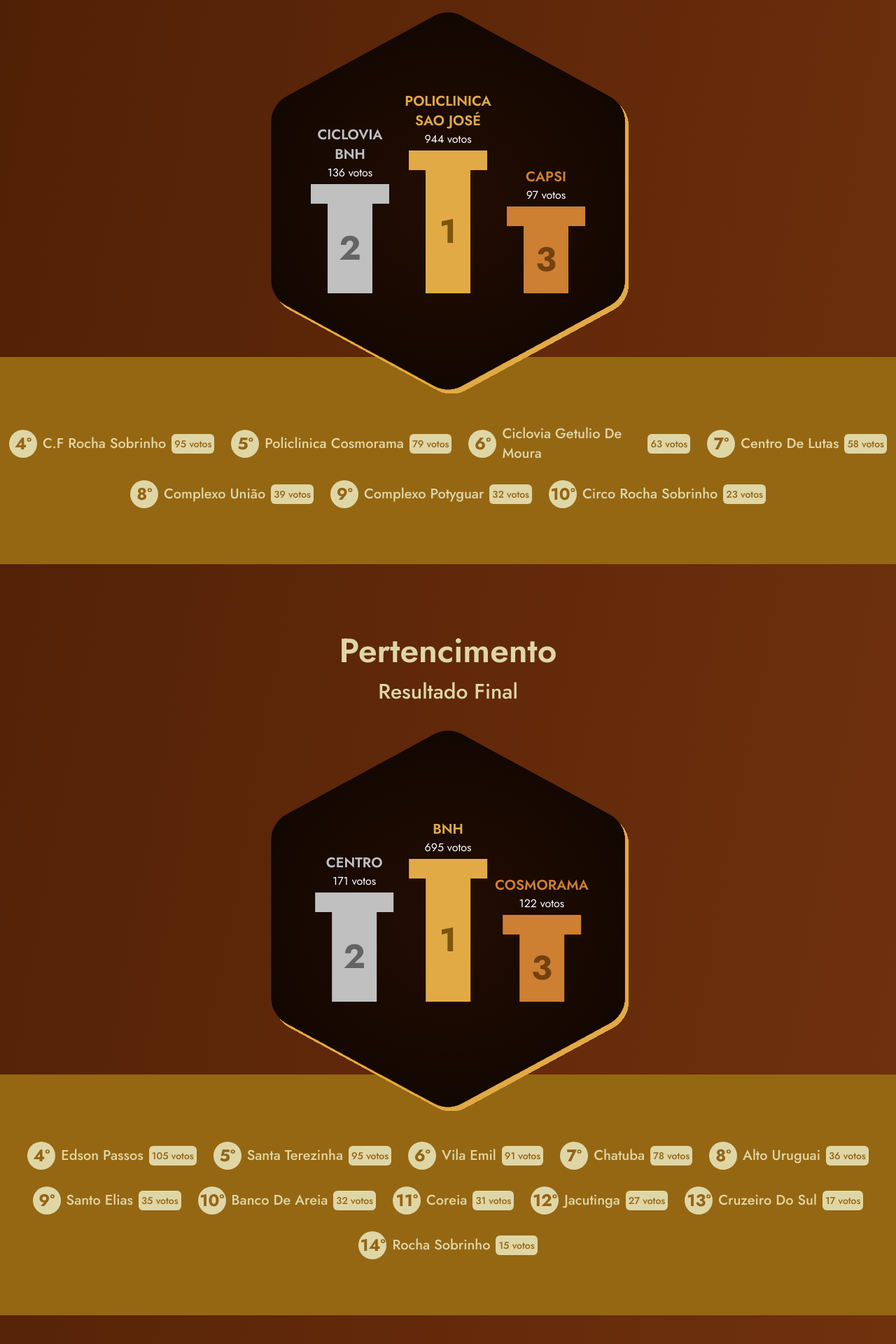
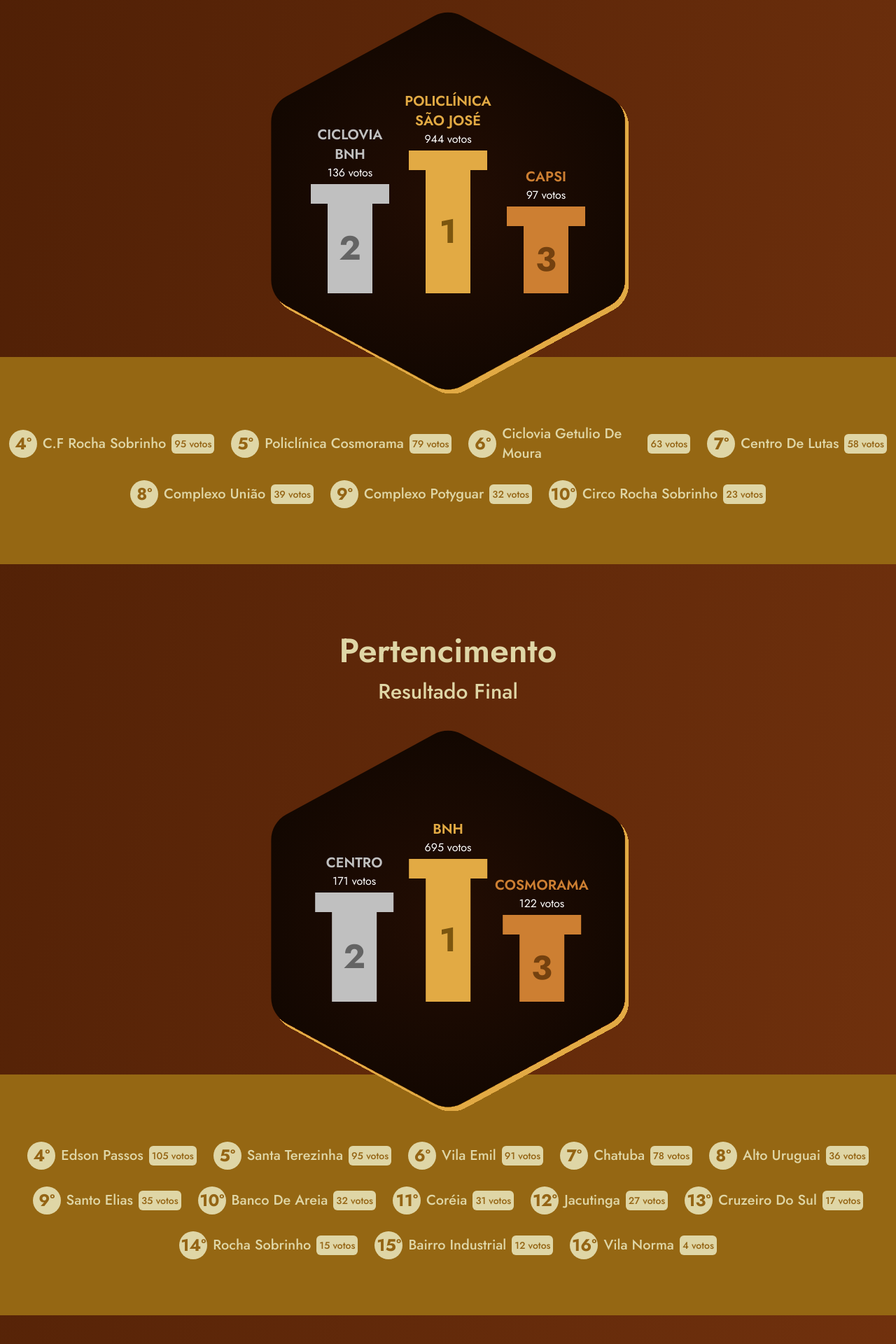
Before and after one commit to DesenvolvimentoCCS-PMM/mesquita-indica-2024, a React (Vite) app: page / in a window 1280 px wide. Shown: the part 3100-5020 px from the top of the page at 70% size. Built offline with nearby package versions, Linux system fonts and the light colour scheme; a web font is replaced by a local one.

Commit message:
feat: adicionando bairros restantes

```diff
--- a/src/data/results.ts
+++ b/src/data/results.ts
@@ -38,11 +38,11 @@ export const results = [
   {
     title: "Mesquita do futuro",
     options: [
-      { name: "policlinica sao josé", votes: 944, pos: 1 },
+      { name: "policlínica são josé", votes: 944, pos: 1 },
       { name: "ciclovia bnh", votes: 136, pos: 2 },
       { name: "capsi", votes: 97, pos: 3 },
       { name: "C.F rocha sobrinho", votes: 95, pos: 4 },
-      { name: "policlinica cosmorama", votes: 79, pos: 5 },
+      { name: "policlínica cosmorama", votes: 79, pos: 5 },
       { name: "ciclovia getulio de moura", votes: 63, pos: 6 },
       { name: "centro de lutas", votes: 58, pos: 7 },
       { name: "complexo união", votes: 39, pos: 8 },
@@ -63,17 +63,19 @@ export const results = [
       { name: "alto uruguai", votes: 36, pos: 8 },
       { name: "santo elias", votes: 35, pos: 9 },
       { name: "banco de areia", votes: 32, pos: 10 },
-      { name: "coreia", votes: 31, pos: 11 },
+      { name: "coréia", votes: 31, pos: 11 },
       { name: "jacutinga", votes: 27, pos: 12 },
       { name: "cruzeiro do sul", votes: 17, pos: 13 },
       { name: "rocha sobrinho", votes: 15, pos: 14 },
+      { name: "bairro industrial", votes: 12, pos: 15 },
+      { name: "vila norma", votes: 4, pos: 16 },
     ],
   },
   {
     title: "Qualidade de Vida",
     options: [
       { name: "ciclovia baronesa", votes: 279, pos: 1 },
-      { name: "vila olimpica", votes: 261, pos: 2 },
+      { name: "vila olímpica", votes: 261, pos: 2 },
       { name: "campo da bica", votes: 125, pos: 3 },
       { name: "praça pec", votes: 73, pos: 4 },
       { name: "praça telemar", votes: 53, pos: 5 },
@@ -89,10 +91,9 @@ export const results = [
       { name: "circo chatuba", votes: 396, pos: 1 },
       { name: "cursos profi. livres", votes: 185, pos: 2 },
       { name: "praça pec", votes: 121, pos: 3 },
-      { name: "espaço convive", votes: 93, pos: 4 },
-      { name: "cras santa terezinha", votes: 79, pos: 5 },
+      { name: "cras (todos)", votes: 98, pos: 4 },
+      { name: "espaço convive", votes: 93, pos: 5 },
       { name: "espaço da mulher mesquitense", votes: 79, pos: 6 },
-      { name: "cras (todos)", votes: 19, pos: 7 },
     ],
   },
 ];
```
